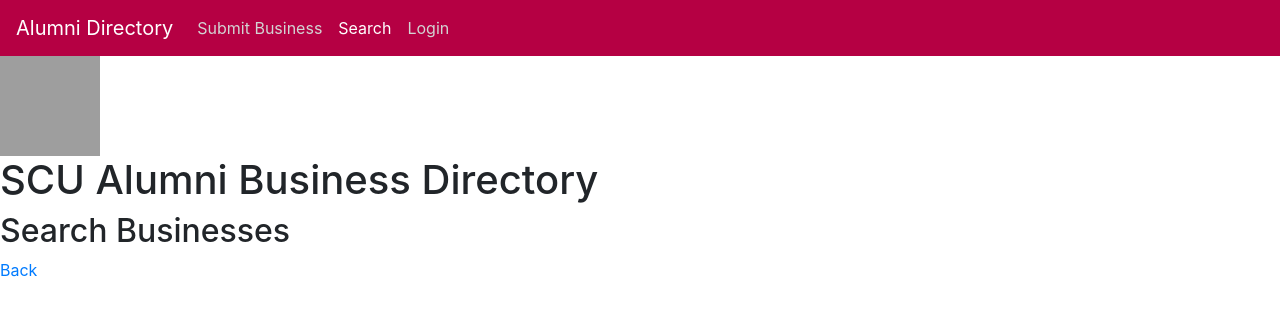
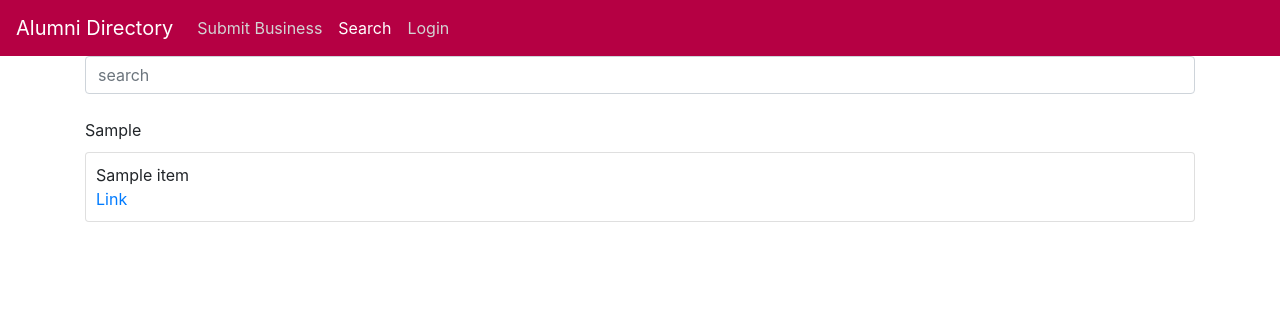
Before and after one commit to sjpacwa/AlumniDirectory, a Django app: template directory/templates/directory/search.html in a window 1280 px wide. Shown: the top 316 px of the page. Run offline with Django 3.2, Linux system fonts and the light colour scheme; the template is opened without the code that fills it: most values are stand-ins (such as "Sample title", 1, 10 or a date in 2020); some libraries are stand-ins or nearby versions; grey boxes are pictures that could not be loaded.

Commit message:
Filled out HTML for search

```diff
--- a/directory/templates/directory/search.html
+++ b/directory/templates/directory/search.html
@@ -42,14 +42,24 @@
 		</div>
 	</div>
 
-	<div id = "container"> <!-- this is a CSS thing for defining page width -->
-	<div id = "header">
-	 <img src = "https://upload.wikimedia.org/wikipedia/en/thumb/a/ad/Santa_Clara_U_Seal.svg/1200px-Santa_Clara_U_Seal.svg.png" alt id = "SCU logo" height = 100 width = 100>
-	 <h1>SCU Alumni Business Directory</h1>
-	 <h2>Search Businesses</h2>
-	<div id = "navigation">
-	 <a href="../" rel="nofollow">Back</a>
-	<div id = "body">
+	<div class=container>
+		<form method="post">
+			{% csrf_token %}
+			<input type="text" name="username" placeholder="search" class="form-control"><br>
+			{{ from.as_p }}
+		</form>
+
+		{% if results %}
+			{% for item in results %}
+				<div class=card style="padding: 10px; margin-top: 10px; margin-bottom: 10px;">
+					{{ item.business_name }}<br>
+					<a href="{% url 'directory:detail' item.id %}">Link</a>
+				</div>
+			{% endfor %}
+		{% else %}
+			<h3 style="text-align: center;">No results</h3>
+		{% endif %}
+	</div>
 
 	<!-- Bootstrap scripts -->
 	<script src="https://code.jquery.com/jquery-3.3.1.slim.min.js" integrity="sha384-q8i/X+965DzO0rT7abK41JStQIAqVgRVzpbzo5smXKp4YfRvH+8abtTE1Pi6jizo" crossorigin="anonymous"></script>
```
